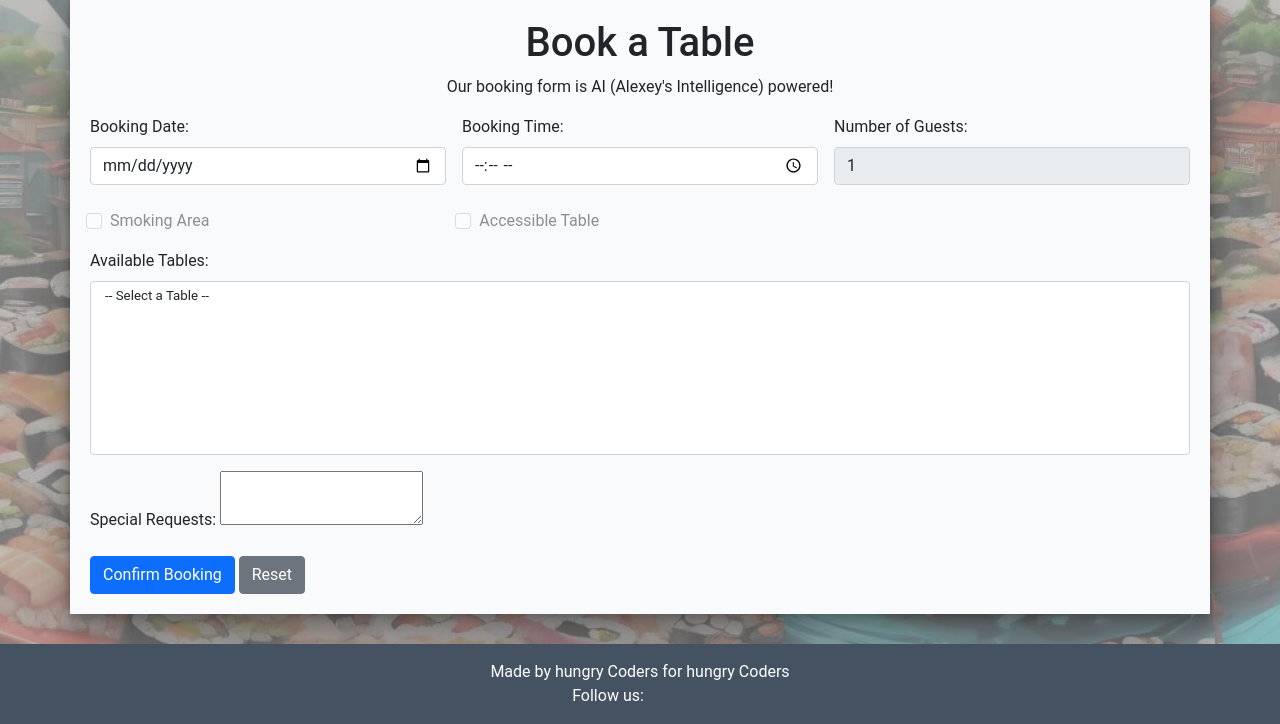
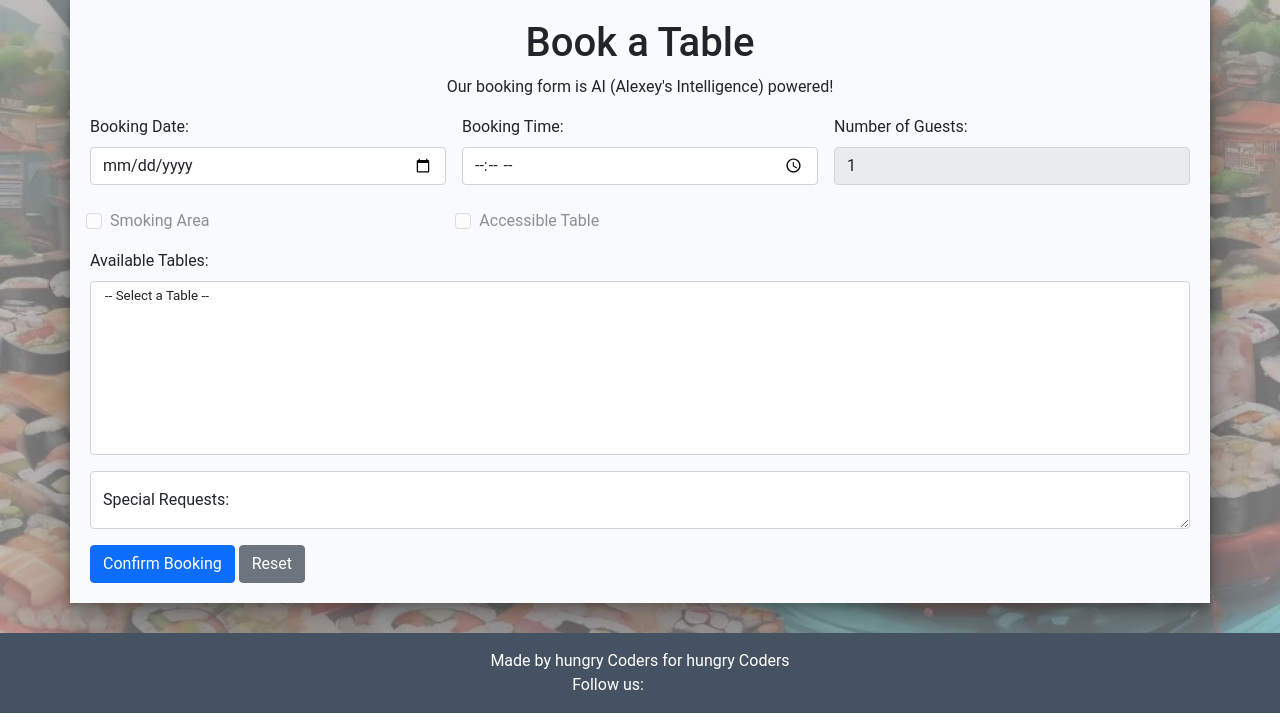
Before and after one commit to AlexeyKopchinskiy/Portfolio-project-4-v2, a Django app: page /booking/booking/ in a window 1280 px wide. Shown: the part 132-856 px from the top of the page. Run offline with Django 4.2, Linux system fonts and the light colour scheme; the visitor is signed in with stand-in values (Sample User, id 1); data that the repository does not hold is empty; parts of the project's set-up code (start-up, migrations or seed data) failed here and were passed over; some libraries are stand-ins or nearby versions.

Commit message:
Add bootstrap to special request text area

```diff
--- a/templates/booking-html/booking_page.html
+++ b/templates/booking-html/booking_page.html
@@ -84,12 +84,9 @@
     </div>
 
     <!-- Special Requests with Summernote -->
-    <div class="mb-3">
-      <label for="special_requests" class="form-label">Special Requests:</label>
-      <textarea
-        id="summernote"
-        name="special_requests"
-      ></textarea>
+    <div class="form-floating">
+      <textarea class="form-control" placeholder="Leave a comment here" id="special_requests" name="special_requests" ></textarea>
+      <label for="floatingTextarea">Special Requests:</label>
     </div>
 
     <div class="mt-3">
```
